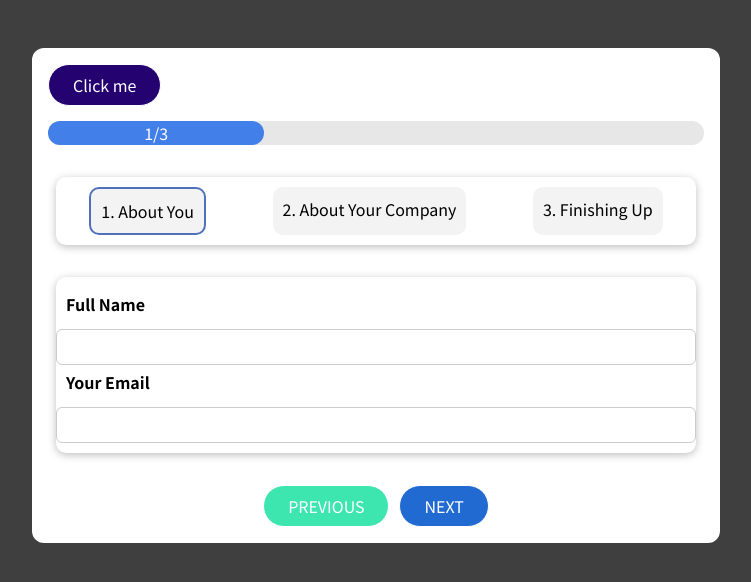
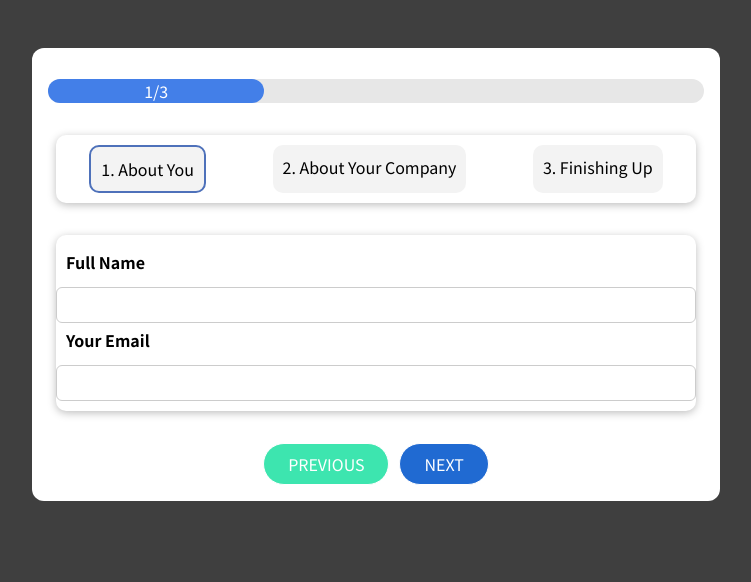
Before and after one commit to aanhlle/react-training-form, a React (Create React App) app: page / in a window 1280 px wide. Shown: the top 582 px of the page, without its empty margins (264-1015 px from the left). Built offline with nearby package versions, Linux system fonts and the light colour scheme.

Commit message:
remove test button

```diff
--- a/src/components/Form/Form.js
+++ b/src/components/Form/Form.js
@@ -5,7 +5,7 @@ import { useState } from "react";
 
 import React from "react";
 
-import MyTest from "../MyTest";
+// import MyTest from "../MyTest";
 
 const Form = (props) => {
   const [step, setStep] = useState(0);
@@ -25,7 +25,7 @@ const Form = (props) => {
 
   return (
     <>
-      <MyTest />
+      {/* <MyTest /> */}
       <ProgressBar step={step} />
       <Steps step={step} />
 
```
